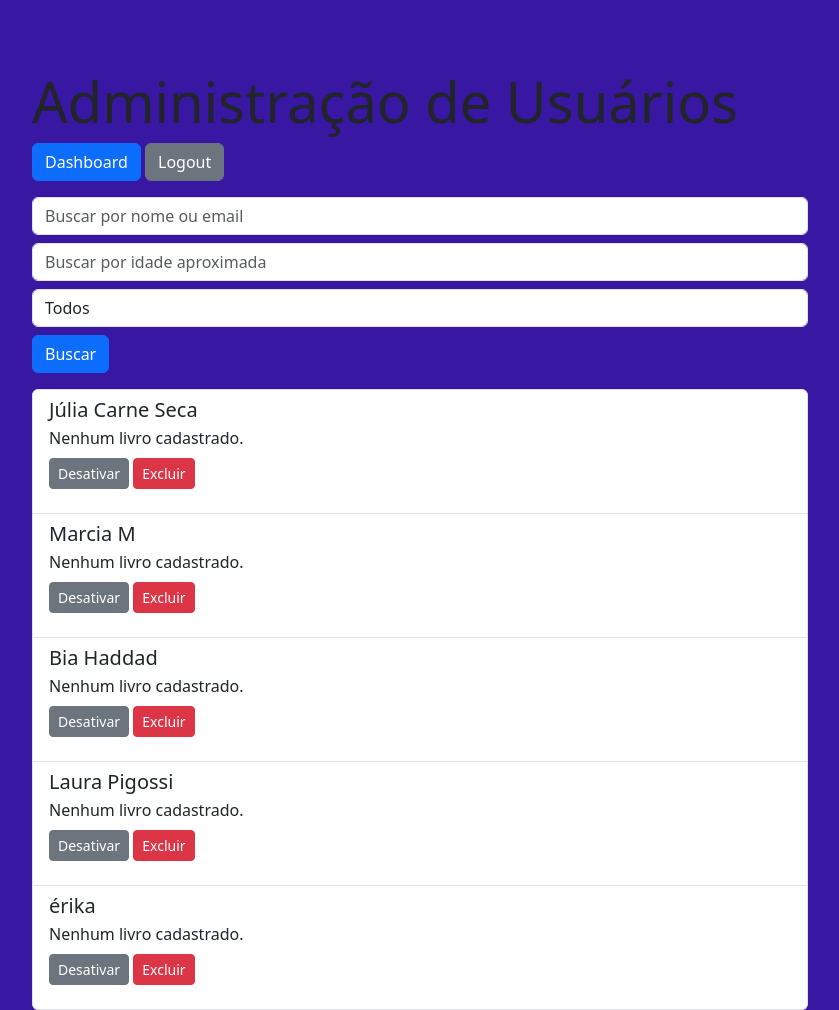
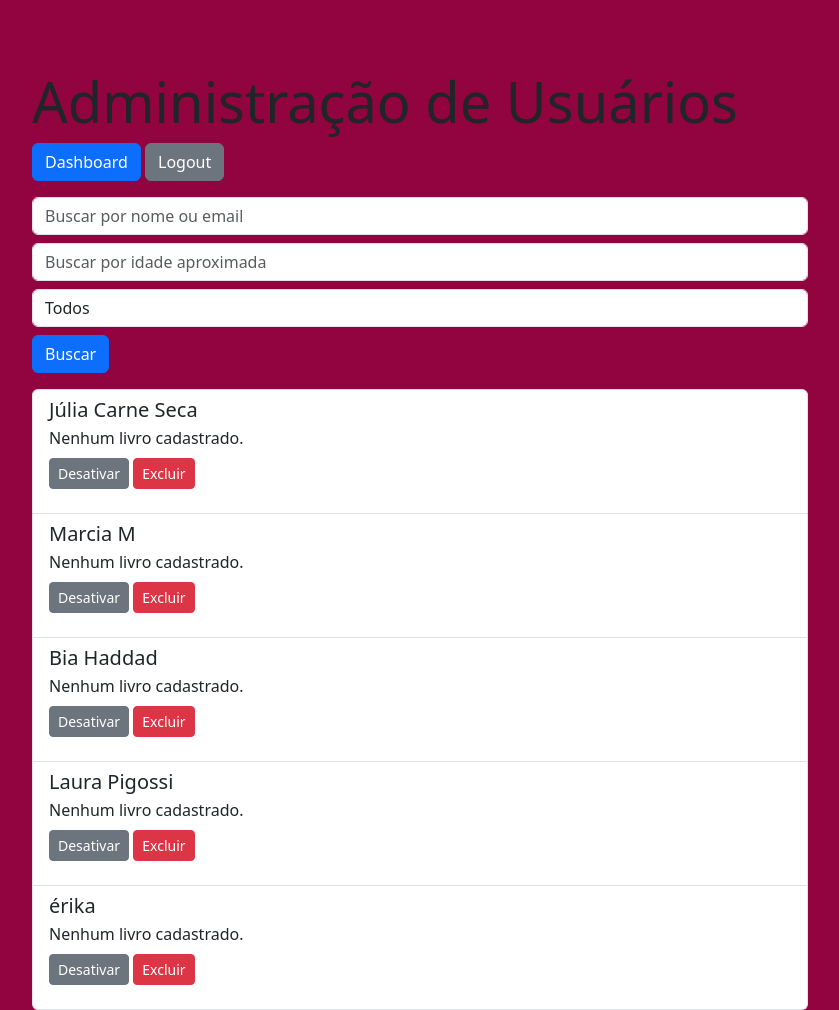
Before and after one commit to Erika-bit-art/py_maf_2024_1, a Django app: page /estoque/admin/biblioteca/listar_usuarios/ in a window 1280 px wide. Shown: the whole page, without its empty margins (220-1059 px from the left). Run offline with Django 3.2, Linux system fonts and the light colour scheme; data comes from the database, SQL or seed files in the repository; both versions use the stored data as it was after the commit.

Commit message:
WIP: TRABALHO SISTEMA DE GERENCIAMENTO ESTOQUE

```diff
--- a/estoque/models.py
+++ b/estoque/models.py
@@ -70,7 +70,7 @@ class Produto(models.Model):
     marca = models.CharField(max_length=100, default='')
     descricao = models.CharField(max_length=500, default='')
     categoria = models.CharField(max_length=50, default='')
-    data_validade = models.CharField(max_length=4)
+    data_validade = models.CharField(max_length=100)
     pais = models.CharField(max_length=15, default='')
     created_at = models.DateTimeField(auto_now_add=True)
     updated_at = models.DateTimeField(auto_now=True)
--- a/estoque/templates/base.html
+++ b/estoque/templates/base.html
@@ -7,7 +7,7 @@
     <style>
          body {
             padding-top: 20px;
-            background-color: #3817a3
+            background-color: #91043f
         }
         .container {
             max-width: 800px;
```
Also changed, not shown: db.sqlite3.
